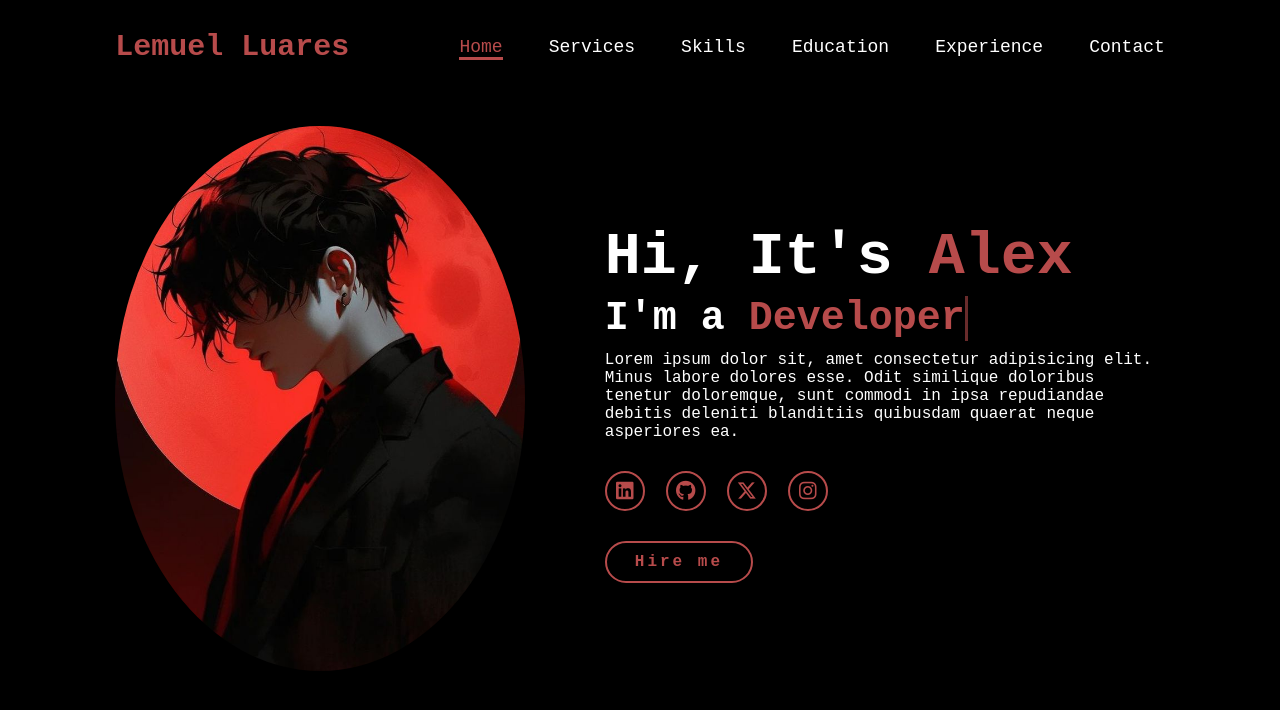
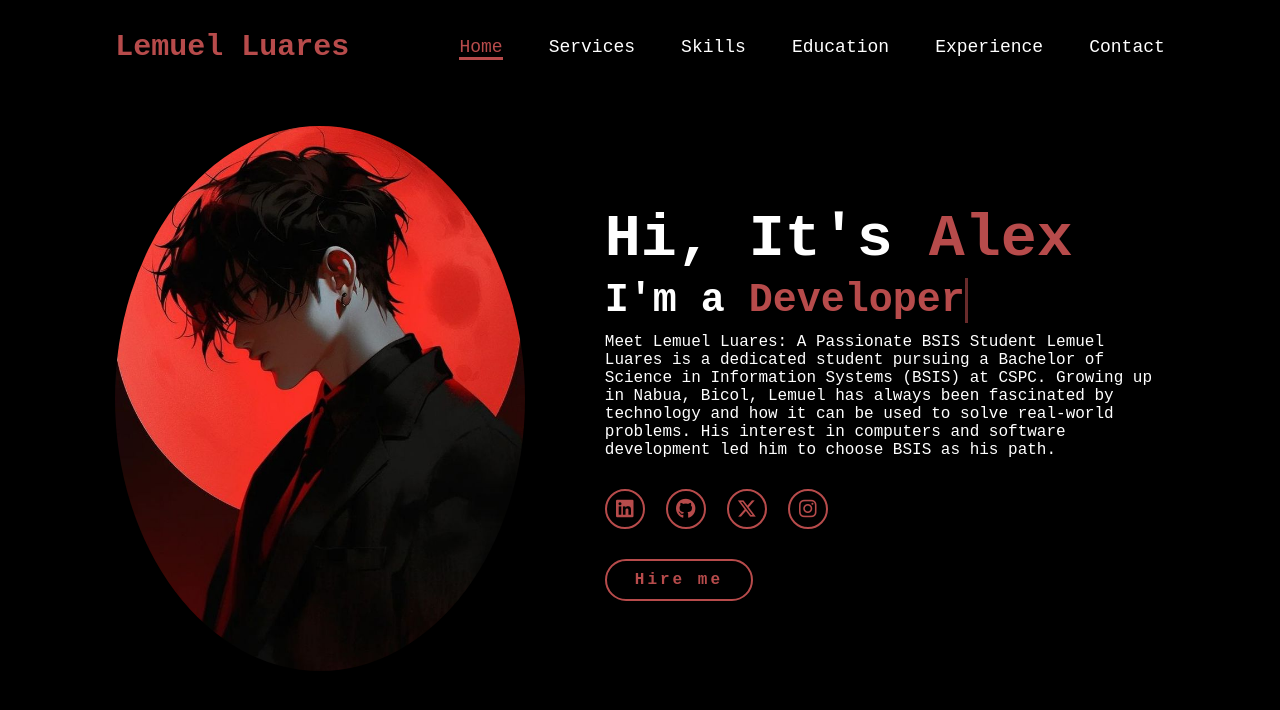
Before and after one commit to Leeluares/Lemweb, a plain HTML site: page index.html in a window 1280 px wide. Drawn offline with Linux system fonts and the light colour scheme.

Commit message:
Update index.html

```diff
--- a/index.html
+++ b/index.html
@@ -28,7 +28,10 @@
         <div class="home-content">
             <h1>Hi, It's <span>Alex</span></h1>
             <h3 class="typing-text">I'm a <span></span></h3>
-            <p>Lorem ipsum dolor sit, amet consectetur adipisicing elit. Minus labore dolores esse. Odit similique doloribus tenetur doloremque, sunt commodi in ipsa repudiandae debitis deleniti blanditiis quibusdam quaerat neque asperiores ea.</p>
+            <p>
+                Meet Lemuel Luares: A Passionate BSIS Student
+Lemuel Luares is a dedicated student pursuing a Bachelor of Science in Information Systems (BSIS) at CSPC. Growing up in Nabua, Bicol, Lemuel has always been fascinated by technology and how it can be used to solve real-world problems. His interest in computers and software development led him to choose BSIS as his path.
+            </p>
             <div class="social-icons">
                 <a href="#"><i class="fa-brands fa-linkedin"></i></a>
                 <a href="#"><i class="fa-brands fa-github"></i></a>
```
